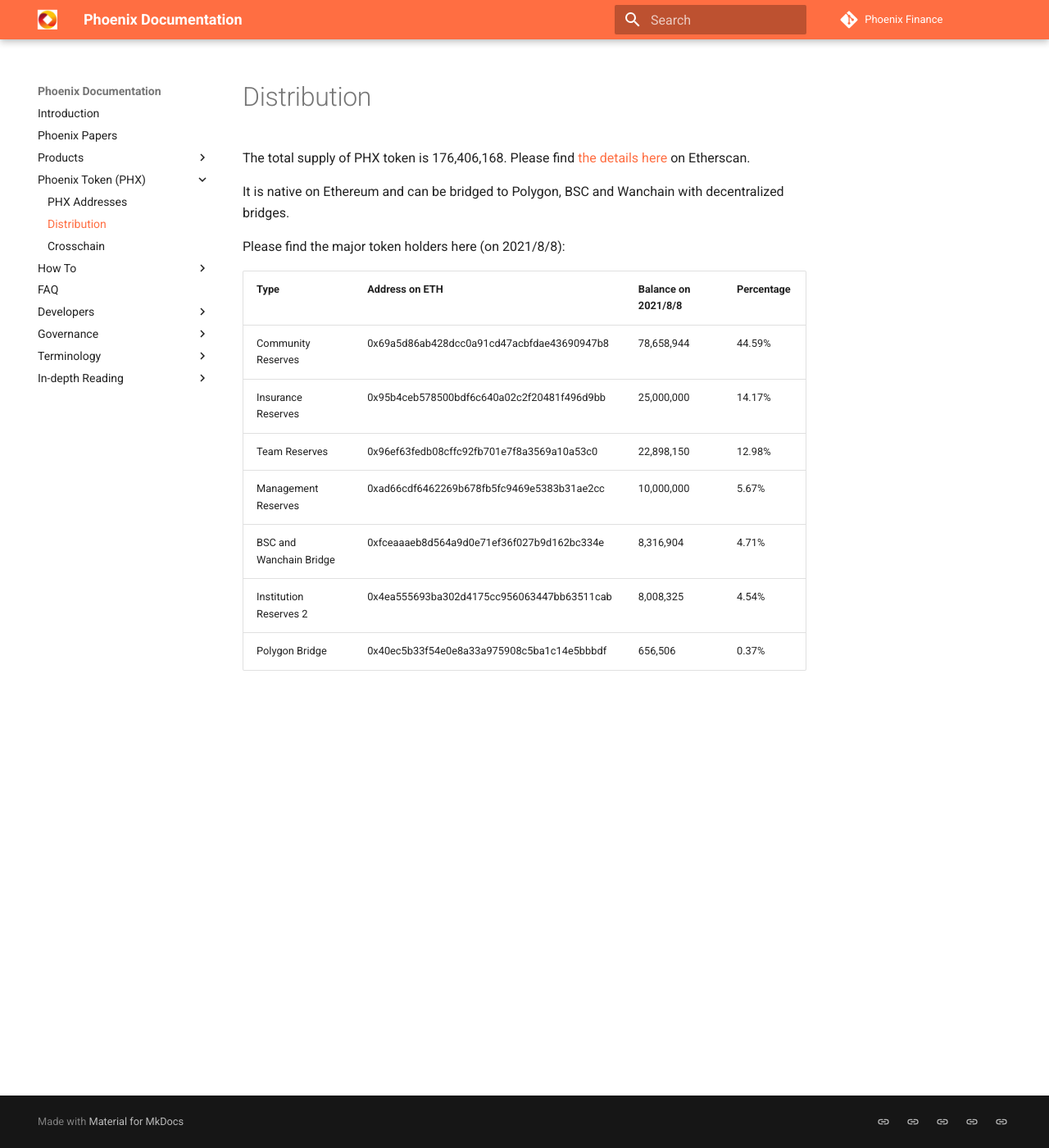
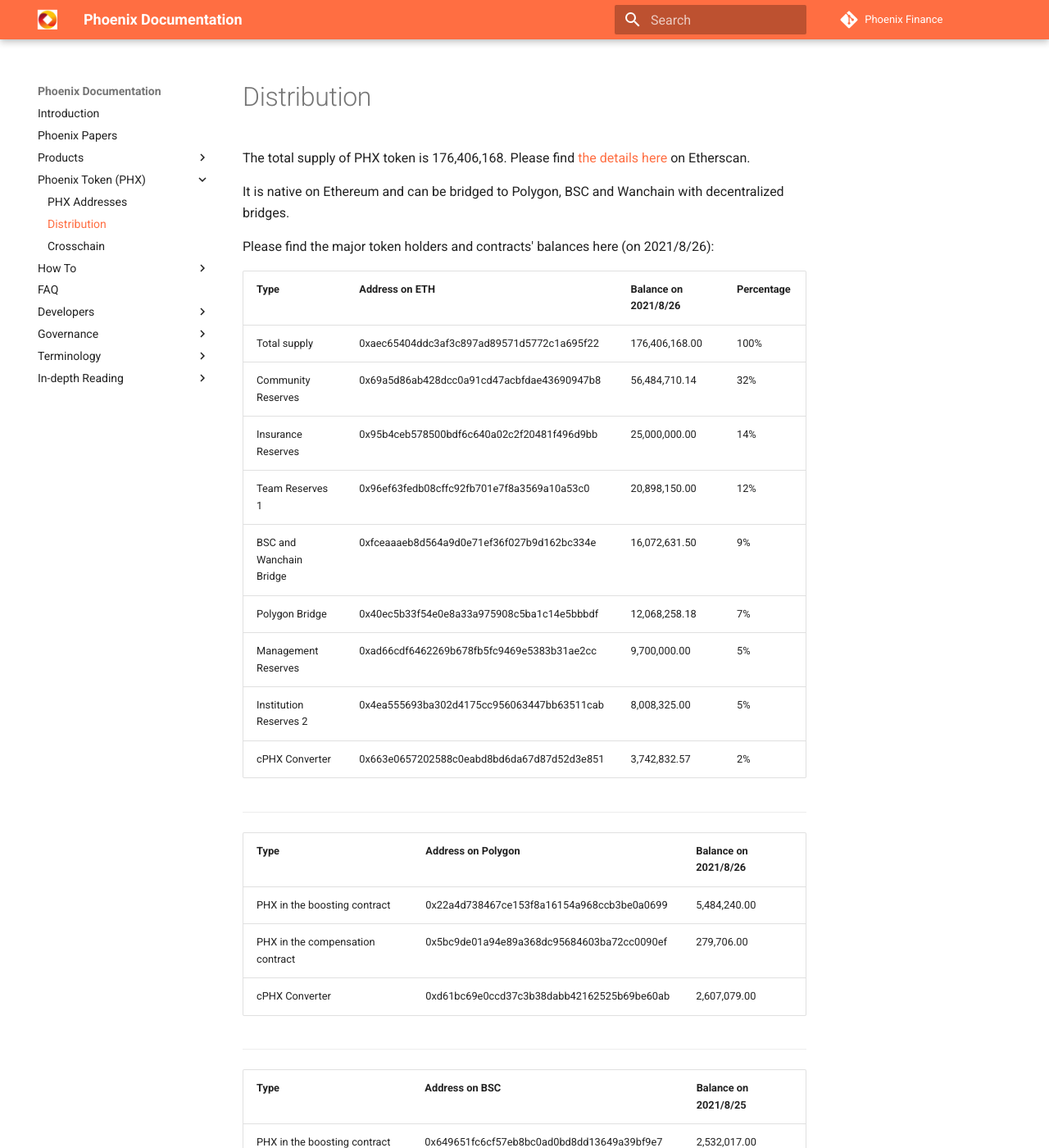
Before and after one commit to Phoenix-Finance/Phoenix-Documentation, an MkDocs documentation site: the page built from content/token/distribution.md, in a window 1280 px wide and 1400 px high. Shown: the whole window at 82% size. Built offline with MkDocs 1.6.1 and Material for MkDocs 9.7.7, drawn with Linux system fonts in a browser that asks for light colours; some of the changed text lies outside the part shown.

Commit message:
Update distribution.md

```diff
--- a/content/token/distribution.md
+++ b/content/token/distribution.md
@@ -2,14 +2,45 @@ The total supply of PHX token is 176,406,168.  Please find [the details here](ht
 
 It is native on Ethereum and can be bridged to Polygon, BSC and Wanchain with decentralized bridges.
 
-Please find the major token holders here (on 2021/8/8):
+Please find the major token holders and contracts' balances here (on 2021/8/26):
 
-|Type|Address on ETH|Balance on 2021/8/8|Percentage|
+|Type|Address on ETH|Balance on 2021/8/26|Percentage|
 |---|---|---|---|
-|Community Reserves|0x69a5d86ab428dcc0a91cd47acbfdae43690947b8| 78,658,944 |44.59%|
-|Insurance Reserves|0x95b4ceb578500bdf6c640a02c2f20481f496d9bb| 25,000,000 |14.17%|
-|Team Reserves|0x96ef63fedb08cffc92fb701e7f8a3569a10a53c0| 22,898,150 |12.98%|
-|Management Reserves|0xad66cdf6462269b678fb5fc9469e5383b31ae2cc| 10,000,000 |5.67%|
-|BSC and Wanchain Bridge|0xfceaaaeb8d564a9d0e71ef36f027b9d162bc334e| 8,316,904 |4.71%|
-|Institution Reserves 2|0x4ea555693ba302d4175cc956063447bb63511cab| 8,008,325 |4.54%|
-|Polygon Bridge|0x40ec5b33f54e0e8a33a975908c5ba1c14e5bbbdf| 656,506 |0.37%|
+|Total supply|0xaec65404ddc3af3c897ad89571d5772c1a695f22| 176,406,168.00 |100%|
+|Community Reserves|0x69a5d86ab428dcc0a91cd47acbfdae43690947b8| 56,484,710.14 |32%|
+|Insurance Reserves|0x95b4ceb578500bdf6c640a02c2f20481f496d9bb| 25,000,000.00 |14%|
+|Team Reserves 1|0x96ef63fedb08cffc92fb701e7f8a3569a10a53c0| 20,898,150.00 |12%|
+|BSC and Wanchain Bridge|0xfceaaaeb8d564a9d0e71ef36f027b9d162bc334e| 16,072,631.50 |9%|
+|Polygon Bridge|0x40ec5b33f54e0e8a33a975908c5ba1c14e5bbbdf| 12,068,258.18 |7%|
+|Management Reserves|0xad66cdf6462269b678fb5fc9469e5383b31ae2cc| 9,700,000.00 |5%|
+|Institution Reserves 2|0x4ea555693ba302d4175cc956063447bb63511cab| 8,008,325.00 |5%|
+|cPHX Converter|0x663e0657202588c0eabd8bd6da67d87d52d3e851| 3,742,832.57 |2%|
+
+
+----------
+
+|Type|Address on Polygon|Balance on 2021/8/26|
+|---|---|---|
+|PHX in the boosting contract|0x22a4d738467ce153f8a16154a968ccb3be0a0699| 5,484,240.00 |
+|PHX in the compensation contract|0x5bc9de01a94e89a368dc95684603ba72cc0090ef| 279,706.00 |
+|cPHX Converter|0xd61bc69e0ccd37c3b38dabb42162525b69be60ab| 2,607,079.00 |
+
+
+----------
+
+
+|Type|Address on BSC|Balance on 2021/8/25|
+|---|---|---|
+|PHX in the boosting contract|0x649651fc6cf57eb8bc0ad0bd8dd13649a39bf9e7| 2,532,017.00 |
+|PHX in the compensation contract|0x481fA2731e503eF7d548b98285165eb0C81384F4| 120,483.00 |
+|cPHX Converter|0x51e5079695f958128fdd6bd7ecbf7db06bdd7267| 2,316,707.00 |
+
+
+----------
+
+
+|Type|Address on BSC|Balance on 2021/8/25|
+|---|---|---|
+|PHX in the boosting contract|0xeeafc3c679f17165c245aeb6252a1101d7c451a3| 534,666.00 |
+|PHX in the compensation contract|0x18e243aef86b4fF3De99Cd0eE1E4333Ca5DF56E5| 1,097,072.00 |
+|cPHX Converter|0x6563c5f2affc49e186eca79cb0ea6f91a9c6ecba| 1,266,432.75 |
```
